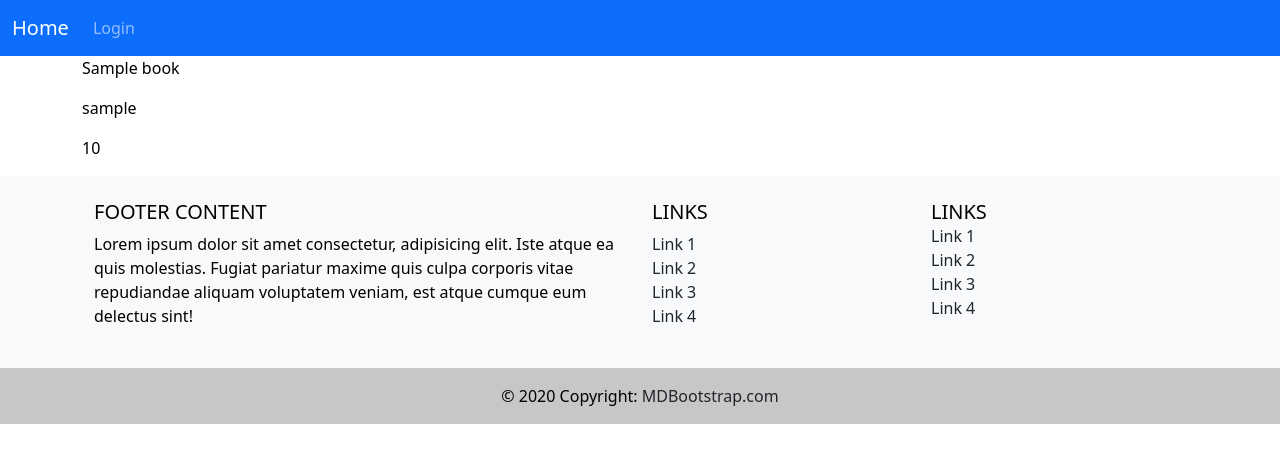
After one commit to yaofeng-wang/AudioBookee, a Django app: template backend/books/templates/display_book.html in a window 1280 px wide. The commit adds this page. Shown: the top 463 px of the page. Run offline with Django 3.2, Linux system fonts and the light colour scheme; the template is opened without the code that fills it: most values are stand-ins (such as "Sample title", 1, 10 or a date in 2020); some libraries are stand-ins or nearby versions.

Commit message:
update repo

```diff
--- a/backend/books/models.py
+++ b/backend/books/models.py
@@ -2,6 +2,7 @@
 from django.db import models
 from backend.settings import MEDIA_ROOT
 from users.models import UserProfile
+from django.urls import reverse
 
 
 class Book(models.Model):
@@ -15,3 +16,6 @@ class Book(models.Model):
 
     def __str__(self):
         return f'{self.title}'
+
+    def get_absolute_url(self):
+        return reverse('display_book', args=[self.id])
--- a/backend/books/templates/base.html
+++ b/backend/books/templates/base.html
@@ -34,10 +34,9 @@
   <script src="https://cdnjs.cloudflare.com/ajax/libs/popper.js/1.11.0/umd/popper.min.js"
     integrity="sha384-b/U6ypiBEHpOf/4+1nzFpr53nxSS+GLCkfwBdFNTxtclqqenISfwAzpKaMNFNmj4"
     crossorigin="anonymous"></script>
-  <-- Always remember to call the above files first before calling the bootstrap.min.js file -->
-    <script src="https://maxcdn.bootstrapcdn.com/bootstrap/4.0.0-beta/js/bootstrap.min.js"
-      integrity="sha384-h0AbiXch4ZDo7tp9hKZ4TsHbi047NrKGLO3SEJAg45jXxnGIfYzk4Si90RDIqNm1"
-      crossorigin="anonymous"></script>
+  <script src="https://maxcdn.bootstrapcdn.com/bootstrap/4.0.0-beta/js/bootstrap.min.js"
+    integrity="sha384-h0AbiXch4ZDo7tp9hKZ4TsHbi047NrKGLO3SEJAg45jXxnGIfYzk4Si90RDIqNm1"
+    crossorigin="anonymous"></script>
 </body>
 
 </html>
--- /dev/null
+++ b/backend/books/templates/display_book.html
@@ -0,0 +1,11 @@
+{% extends 'base.html' %}
+
+{% block content %}
+
+<div class="container">
+    <p>{{book.title}}</p>
+    <p>{{book.seller.username}}</p>
+    <p>{{book.price}}</p>
+</div>
+
+{% endblock content %}
--- a/backend/books/urls.py
+++ b/backend/books/urls.py
@@ -1,9 +1,10 @@
 from django.contrib import admin
 from django.urls import path
-from .views import home
+from .views import home, displayBook
 from django.conf import settings
 from django.conf.urls.static import static
 
 urlpatterns = [
     path('', home, name="home"),
+    path('<int:id>/', displayBook, name="display_book")
 ]
--- a/backend/static/css/main.css
+++ b/backend/static/css/main.css
@@ -1,5 +1,11 @@
 body {
     background-color: #ffffff;
+    color: #000000;
+}
+
+a, a:hover, a:visited {
+    color: inherit; /* blue colors for links too */
+    text-decoration: inherit; /* no underline */
 }
 
 .box {
@@ -9,8 +15,8 @@ body {
     border-style: dotted;
     width: 500px;
     flex-basis: auto;
+}
 
-}
 .item {
     background-color: white;
     border-style: dotted;
--- a/backend/users/templates/create_user.html
+++ b/backend/users/templates/create_user.html
@@ -8,6 +8,4 @@
     <input type="submit" value="Register">
 </form>
 
-
-
 {% endblock %}
```
Also changed, not shown: backend/books/templates/home.html (+8 -5 lines), backend/books/views.py (+6 -1 lines), backend/users/templates/display_user.html (+18 -4 lines), backend/users/views.py (+0 -8 lines).
